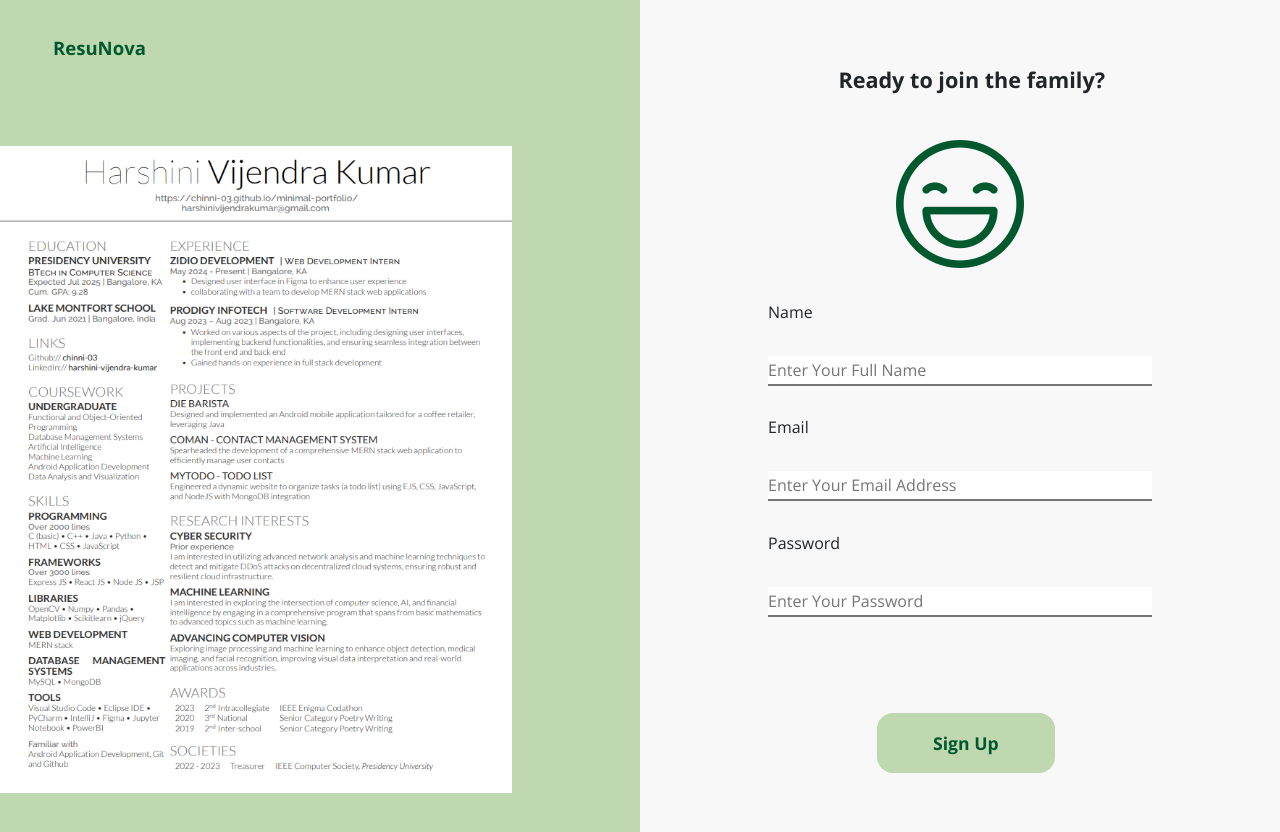
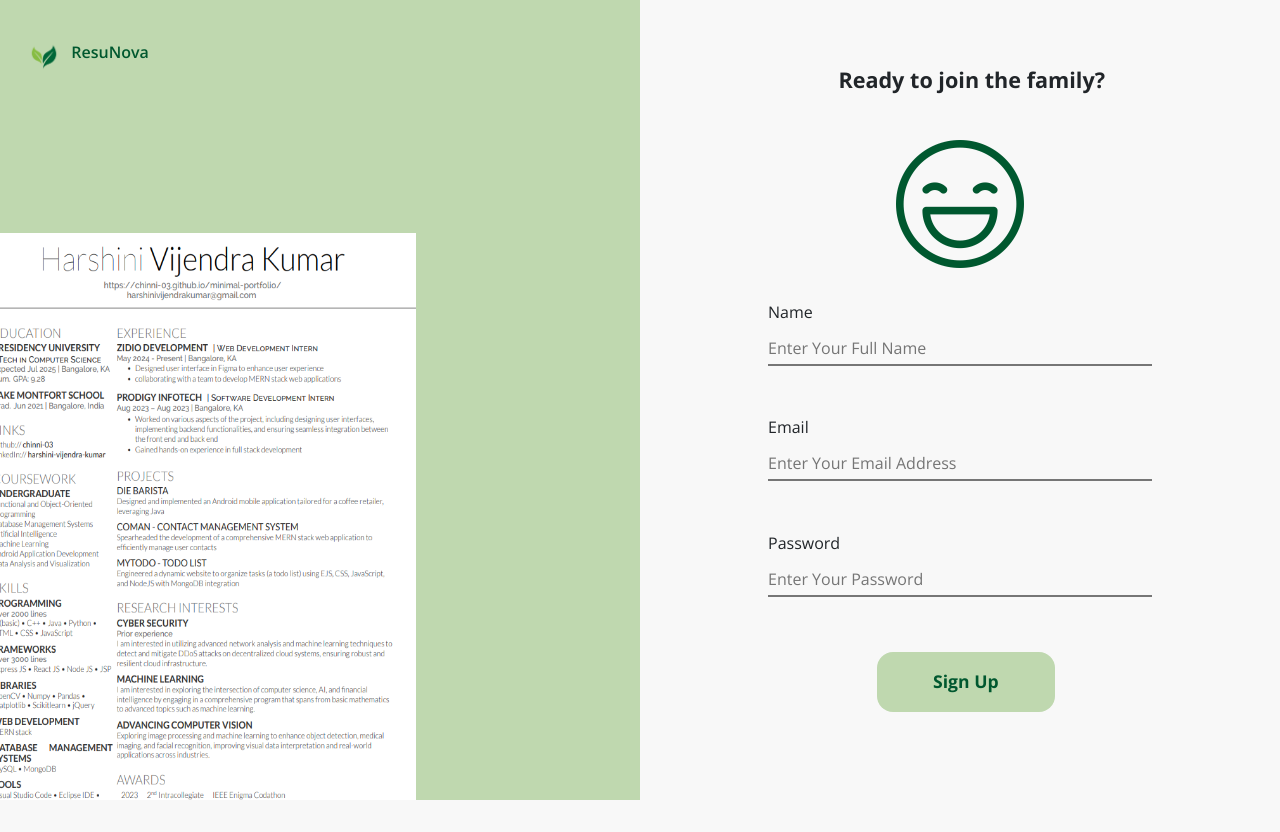
Before and after one commit to chinni-03/zidio_resunova, a React (Create React App) app in the folder client/: page /signup in a window 1280 px wide. After the commit the page ends 800 px from the top, so only its background shows below. Built offline with nearby package versions, Linux system fonts and the light colour scheme.

Commit message:
signup page update

```diff
--- a/client/src/components/Signuppage/Signup.css
+++ b/client/src/components/Signuppage/Signup.css
@@ -1,28 +1,42 @@
 @import url('https://fonts.googleapis.com/css2?family=Open+Sans:ital,wght@0,300..800;1,300..800&display=swap');
 
-body{
-     font-family: "Open Sans", sans-serif;
-    font-optical-sizing: auto;
-    }
+:root {
+    --light-green: #BFD8AF;
+    --dark-green: #00582F;
+    --off-white: #F8F8F8;
+}
 
-*{
+html {
+    height: 100%;
+    min-height: 100vh;
+    /* overflow: hidden; */
+    padding: 0;
     margin: 0;
-    border: border-box;
+}
 
+#div1, #div2 {
+    height: 100vh;
+    overflow: hidden;
 }
+
 #div1{
-    background-color:#BFD8AF;
-    width: 50%;
+    background-color: var(--light-green);
+    width: 50%;;
     float: left;
-    height: 52rem;
-    margin-top: 0%;
+    margin-top: 0;
+    padding: 0;
+    display: flex;
+    flex-direction: column;
+    justify-content: space-between;
+}
 
+.template {
+    width: 70%;
+    margin: auto auto -5rem -2rem;
 }
-.template{
-    height: 60vh;
-    margin-right: 8rem;
-    margin-top: 80px;
-    /* background-image: url("image.png"); */
+
+img[alt="res"] {
+    width: 500%;
 }
 .resu{
     margin-top: 30px;
@@ -35,7 +49,6 @@ body{
     padding-left: 40px;
 }
 .logo{
-    background-image: url(../../assets/images/resunova-logo.png);
     height: 36px;
     width: 100%;
     background-size: cover;
@@ -50,17 +63,14 @@ body{
 
 
 #div2{
-
     width: 50%;
     float: right;
-    height: 50rem;
 }
 .logincon{
-
     height: 20rem;
     width: 60%;
     margin-top: 2rem;
-    margin-bottom: 7rem;
+    margin-bottom: 2rem;
     margin-left: 8rem;
 }
 .text{
@@ -70,10 +80,8 @@ body{
     margin-left: 31%;
 }
 .button{
-    margin-top: -5rem;
     margin-left: 37%;
     box-shadow: none;
-
     height: 60px;
     width: 178px;
     border-radius: 16px;
@@ -83,22 +91,28 @@ body{
     font-weight: bold;
     color: #00582F;
 }
+
+input {
+    background: none;
+    padding: 1rem;
+    padding-left: 0;
+    outline: none;
+}
+
+.name div, .email div, .password div {
+    margin-top: -1.5rem;
+}
+
 .name{
-
     height: 33%;
-
 }
 .email{
-
     height: 33%;
     margin-top: 10px;
-
-
 }
 .password{
     margin-top: 10px;
     height: 33%;
-
 }
 
 .smiley{
@@ -122,6 +136,7 @@ img[alt="res"] {
     margin-top: 1rem;
     height: 30px;
 }
+
 .button:hover{
     background-color: rgb(230, 230, 158);
 }
--- a/client/src/components/Signuppage/Signup.jsx
+++ b/client/src/components/Signuppage/Signup.jsx
@@ -7,14 +7,26 @@ import { ToastContainer } from "react-toastify";
 
 export const Signup = ()=>{
     const {userdata, setUserData, handleSignUp} = useForm();
+
+    const margin = {
+        marginLeft: "1rem",
+        marginTop: ".5rem",
+        fontWeight: 600
+    }
+
     return (
         <>
         <div id="div1">
             <div class="resu">
-            <div class="resulogo">
+                {/* <div class="resulogo">
                     <div class="logo"></div>
+                </div> */}
+                <a href="/" class="resutext">
+                    <div className="fit-content">
+                        <img src="/../../images/resunova-logo.png" style={margin} alt="resunova-logo" />
+                        <a class="navbar-brand brand fit-content" href="#">ResuNova</a>
                     </div>
-            <a href="/" class="resutext">ResuNova</a>
+                </a>
             </div>
             <div class="template">
                 <img src={mainimage} alt="res"/>
--- a/client/src/components/homepage/LandingPage.jsx
+++ b/client/src/components/homepage/LandingPage.jsx
@@ -1,4 +1,5 @@
 import React from "react";
+import { Link } from "react-router-dom";
 import GetStartedBtn from "./GetStartedBtn";
 
 function LandingPage() {
@@ -8,7 +9,7 @@ function LandingPage() {
             <img src="/../../images/harshini_resume.png" alt="resume" />
             <div className="punchline">
                 <p>Let's get your resume done in minutes with pre-built templates!</p>
-                <GetStartedBtn extraClass="align-right" btn="Get Started" />
+                <Link to={'/signup'}><GetStartedBtn extraClass="align-right" btn="Get Started" /></Link>
             </div>
         </div>
         </>
```
Lines whose indentation alone changed are shown as unchanged.
